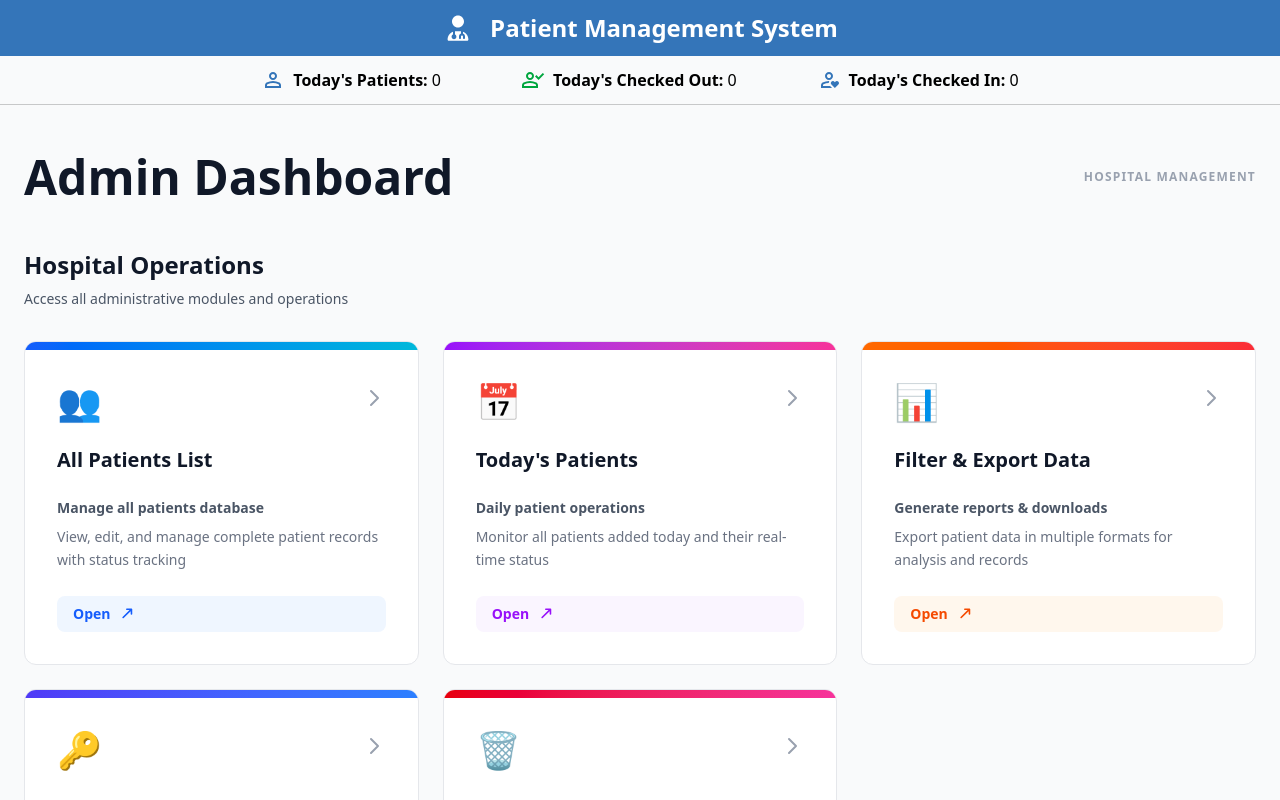
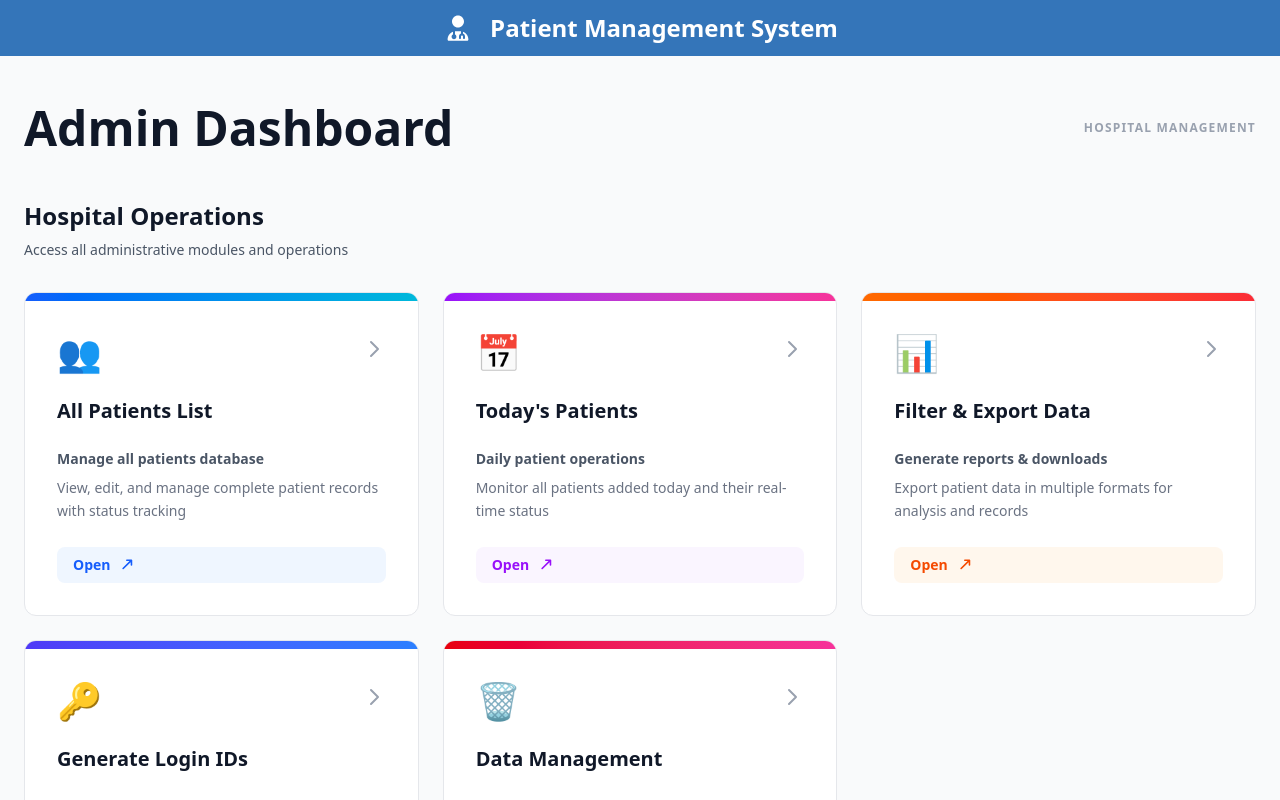
Before and after one commit to DevendraJaiswal074/Patient-Management-System, a React (Vite) app in the folder Frontend/: page /admin-dashboard in a window 1280 px wide. Shown: the top 800 px of the page. Built offline with nearby package versions, Linux system fonts and the light colour scheme; no server answers.

Commit message:
Changes on admin section

```diff
--- a/Frontend/src/components/Navbar.jsx
+++ b/Frontend/src/components/Navbar.jsx
@@ -58,9 +58,18 @@ function Navbar() {
         </p>
       </Link>
 
+      {/* Conditional rendering to hide navbar section for specific admin pages */}
+      {([
+        '/doctor-dashboard',
+        '/staff-dashboard'
+        // '/admin-dashboard/all-patients',
+        // '/admin-dashboard/filter-download',
+        // '/admin-dashboard/generate-ids',
+        // '/admin-dashboard/delete-patients'
+      ].includes(window.location.pathname) && (
         <div className="flex flex-wrap justify-center items-center gap-3 md:gap-20 py-2 md:py-3 border-b border-black/20 px-2">
 
-        {/* Total Paitent */}
+          {/* Total Patients */}
           <div className="flex gap-1 md:gap-2 items-center text-xs md:text-base">
             <svg
               xmlns="http://www.w3.org/2000/svg"
@@ -81,7 +90,7 @@ function Navbar() {
               viewBox="0 -960 960 960"
               className="fill-green-600 w-5 md:w-6"
             >
-            <path d="M702-480 560-622l57-56 85 85 170-170 56 57-226 226Zm-342 0q-66 0-113-47t-47-113q0-66 47-113t113-47q66 0 113 47t47 113q0 66-47 113t-113 47ZM40-160v-112q0-34 17.5-62.5T104-378q62-31 126-46.5T360-440q66 0 130 15.5T616-378q29 15 46.5 43.5T680-272v112H40Zm80-80h480v-32q0-11-5.5-20T580-306q-54-27-109-40.5T360-360q-56 0-111 13.5T140-306q-9 5-14.5 14t-5.5 20v32Zm240-320q33 0 56.5-23.5T440-640q0-33-23.5-56.5T360-720q-33 0-56.5 23.5T280-640q0 33 23.5 56.5T360-560Zm0 260Zm0-340Z" />
+              <path d="M702-480 560-622l57-56 85 85 170-170 56 57-226 226Zm-342 0q-66 0-113-47t-47-113q0-66 47-113t113-47q66 0 113 47t47 113q0 66-47 113t-113 47ZM40-160v-112q0-34 17.5-62.5T104-378q62-31 126-46.5T360-440q66 0 130 15.5T616-378q29 15 46.5 43.5T680-272v112H40Zm80-80h480v-32q0-11-5.5-20T580-306q-54-27-109-40.5T360-360q-56 0-111 13.5T140-306q-9 5-14.5 14t-5.5 20v32h283l80 80H160Zm320-320q-66 0-113-47t-47-113q0-66 47-113t113-47q66 0 113 47t47 113q0 66-47 113t-113 47Zm0-80q33 0 56.5-23.5T560-640q0-33-23.5-56.5T480-720q-33 0-56.5 23.5T400-640q0 33 23.5 56.5T480-560Zm0-80Zm0 400Z" />
             </svg>
             <p className="font-bold">
               Today's Checked Out: <span className="font-normal">{todayCheckedOut}</span>
@@ -95,13 +104,14 @@ function Navbar() {
               viewBox="0 -960 960 960"
               className="fill-[#3475b9] w-5 md:w-6"
             >
-            <path d="M480-240Zm-320 80v-112q0-34 17.5-62.5T224-378q62-31 126-46.5T480-440h14q-11 18-16.5 38.5T472-360q-54 1-107.5 14.5T260-306q-9 5-14.5 14t-5.5 20v32h283l80 80H160Zm320-320q-66 0-113-47t-47-113q0-66 47-113t113-47q66 0 113 47t47 113q0 66-47 113t-113 47Zm0-80q33 0 56.5-23.5T560-640q0-33-23.5-56.5T480-720q-33 0-56.5 23.5T400-640q0 33 23.5 56.5T480-560Zm0-80Zm236 480L576-300q-13-13-18.5-28t-5.5-30q0-32 23-57t59-25q28 0 44 13t38 35q20-20 36.5-34t45.5-14q37 0 59.5 25.5T880-357q0 15-6 30t-18 27L716-160Z" />
+              <path d="M480-240Zm-320 80v-112q0-34 17.5-62.5T224-378q62-31 126-46.5T480-440h14q-11 18-16.5 38.5T472-360q-54 1-107.5 14.5T260-306q-9 5-14.5 14t-5.5 20v32h283l80 80H160Zm320-320q-66 0-113-47t-47-113q0-66 47-113t113-47q66 0 113 47t47 113q0 66-47 113t-113 47Zm0-80q33 0 56.5-23.5T560-640q0-33-23.5-56.5T480-720q-33 0-56.5 23.5T400-640q0 33 23.5 56.5T480-560Zm0-80Zm0 400Z" />
             </svg>
             <p className="font-bold">
               Today's Checked In: <span className="font-normal">{todayCheckedIn}</span>
             </p>
           </div>
         </div>
+      ))} {/* Closing the conditional rendering block */}
     </div>
   );
 }
```
Lines whose indentation alone changed are shown as unchanged.
